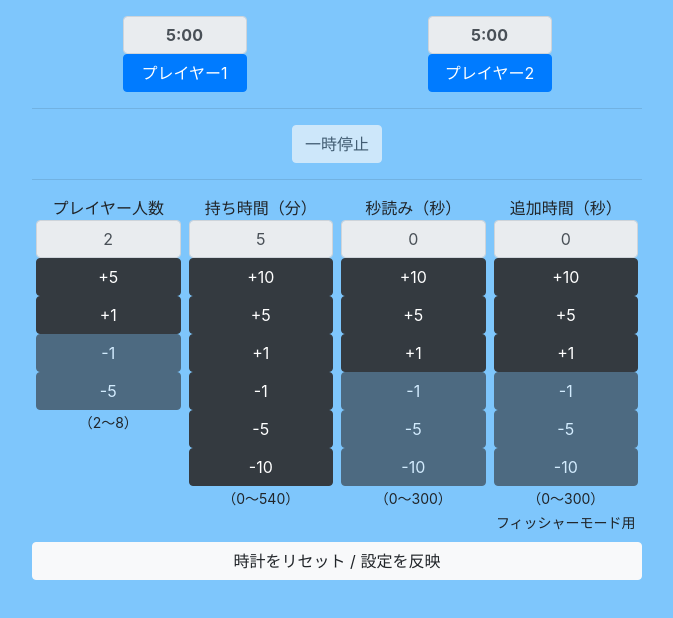
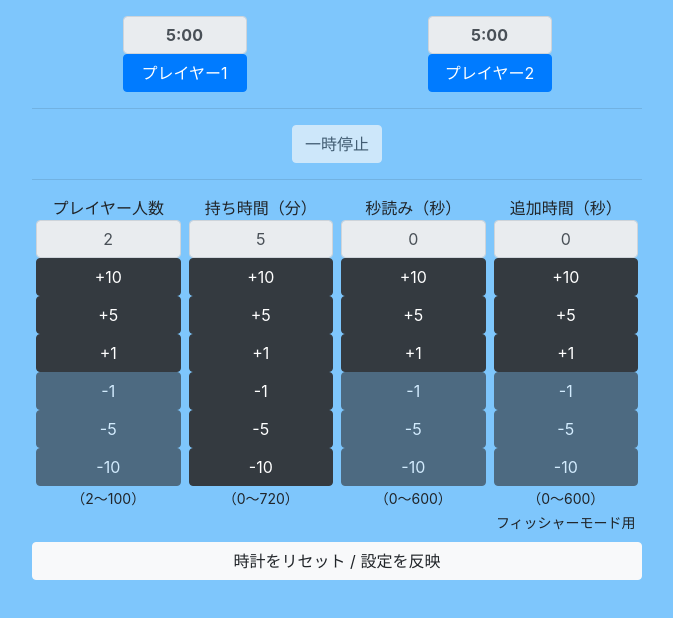
Before and after one commit to myokoym/webchessclock, a Nuxt app: page /rooms/1 in a window 1280 px wide. Shown: the top 618 px of the page, without its empty margins (303-976 px from the left). Built offline with nearby package versions, Linux system fonts and the light colour scheme.

Commit message:
increase max values

```diff
--- a/components/Clock.vue
+++ b/components/Clock.vue
@@ -31,7 +31,7 @@
         class="mx-1"
         v-model="master.nPlayers"
         v-bind:emit="emitNPlayers"
-        v-bind:max="8"
+        v-bind:max="100"
         v-bind:min="2"
         label="プレイヤー人数"
       ></InputSpinner>
@@ -39,7 +39,7 @@
         class="mx-1"
         v-model="master.time"
         v-bind:emit="emitMasterTime"
-        v-bind:max="540"
+        v-bind:max="720"
         v-bind:min="0"
         label="持ち時間（分）"
       ></InputSpinner>
@@ -47,7 +47,7 @@
         class="mx-1"
         v-model="master.countdown"
         v-bind:emit="emitMasterCountdown"
-        v-bind:max="300"
+        v-bind:max="600"
         v-bind:min="0"
         label="秒読み（秒）"
       ></InputSpinner>
@@ -55,7 +55,7 @@
         class="mx-1"
         v-model="master.additional"
         v-bind:emit="emitMasterAdditional"
-        v-bind:max="300"
+        v-bind:max="600"
         v-bind:min="0"
         label="追加時間（秒）"
         description="フィッシャーモード用"
```
